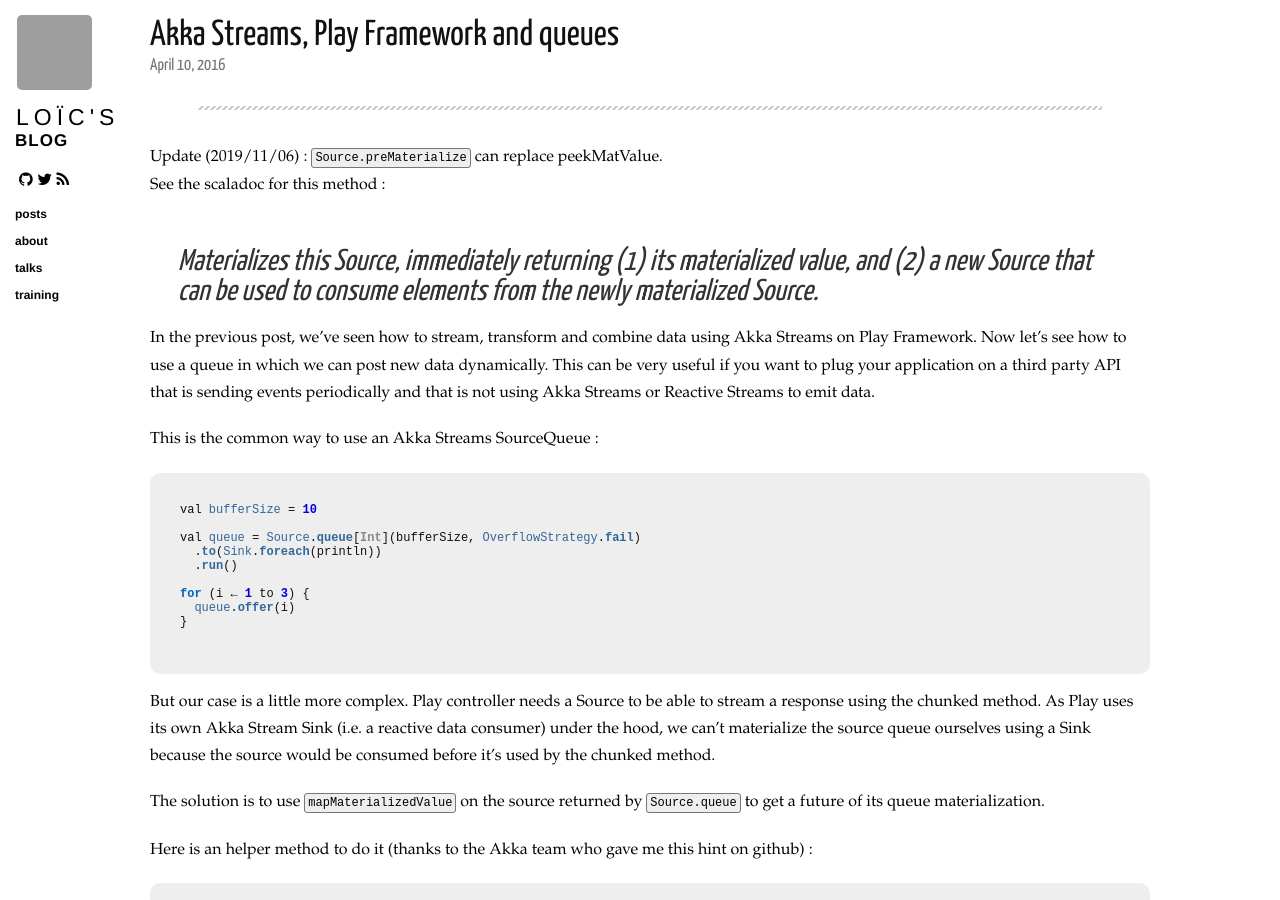
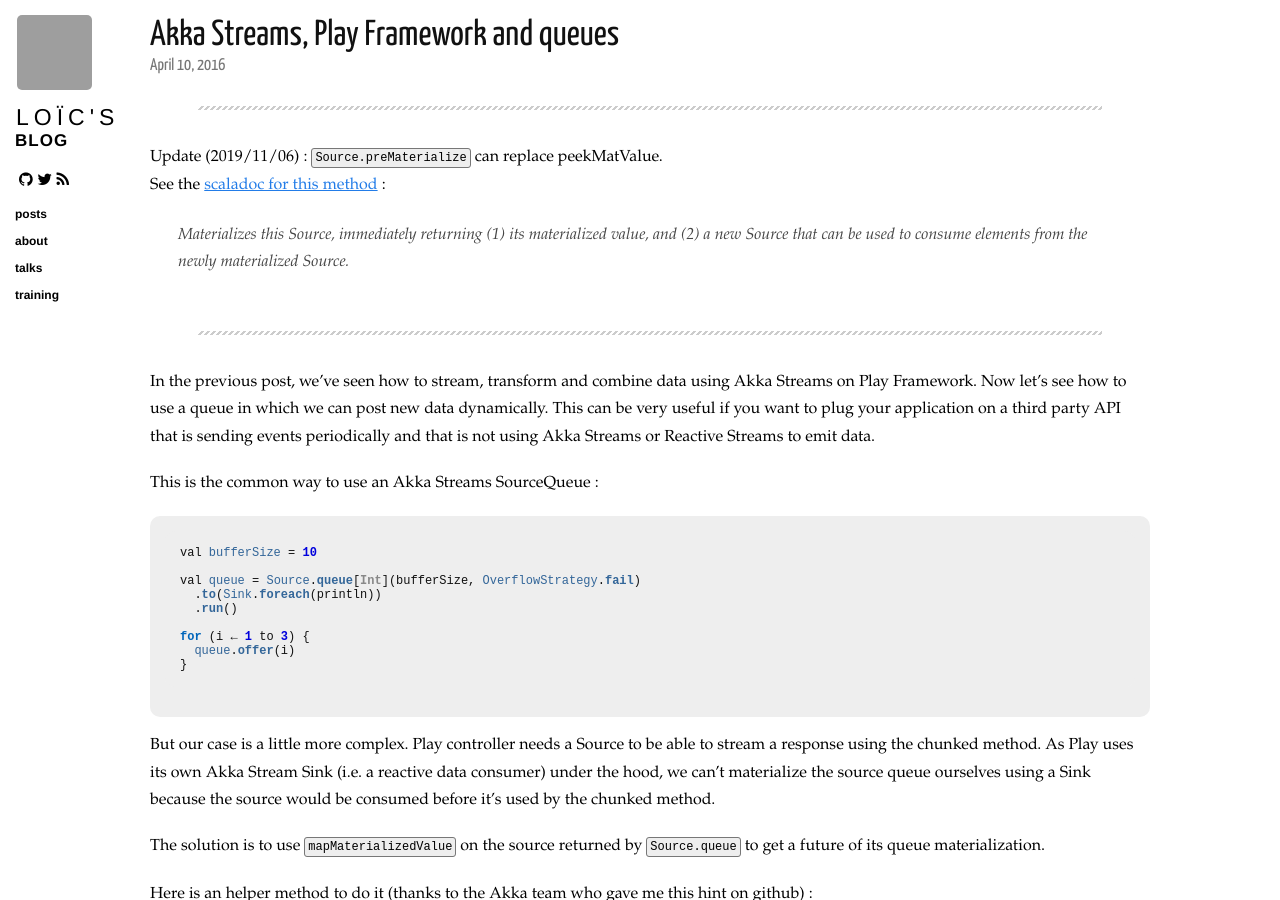
Before and after one commit to loicdescotte/loicdescotte.github.io, a Jekyll site: the page built from _posts/2016-04-10-play-akka-streams-queue.md, in a window 1280 px wide and 900 px high. Built offline with Jekyll 4.4.1, drawn with Linux system fonts in a browser that asks for light colours; nearby versions of some CDN libraries; comment, search, counter and statistics services are not loaded; part of the change alters nothing that is shown; grey boxes are pictures that could not be loaded.

```diff
--- a/_posts/2016-04-10-play-akka-streams-queue.md
+++ b/_posts/2016-04-10-play-akka-streams-queue.md
@@ -11,9 +11,11 @@ tags:
 ---
 
 ---
+
 Update (2019/11/06) : `Source.preMaterialize` can replace peekMatValue.
-See the scaladoc for this method :
+See the [scaladoc for this method](https://doc.akka.io/api/akka/current/akka/stream/scaladsl/Source.html#preMaterialize()(implicitmaterializer:akka.stream.Materializer):(Mat,Source.this.ReprMat[Out,akka.NotUsed])) :
 > Materializes this Source, immediately returning (1) its materialized value, and (2) a new Source that can be used to consume elements from the newly materialized Source.
+
 ---
 
 In the previous post, we've seen how to stream, transform and combine data using Akka Streams on Play Framework.
```
